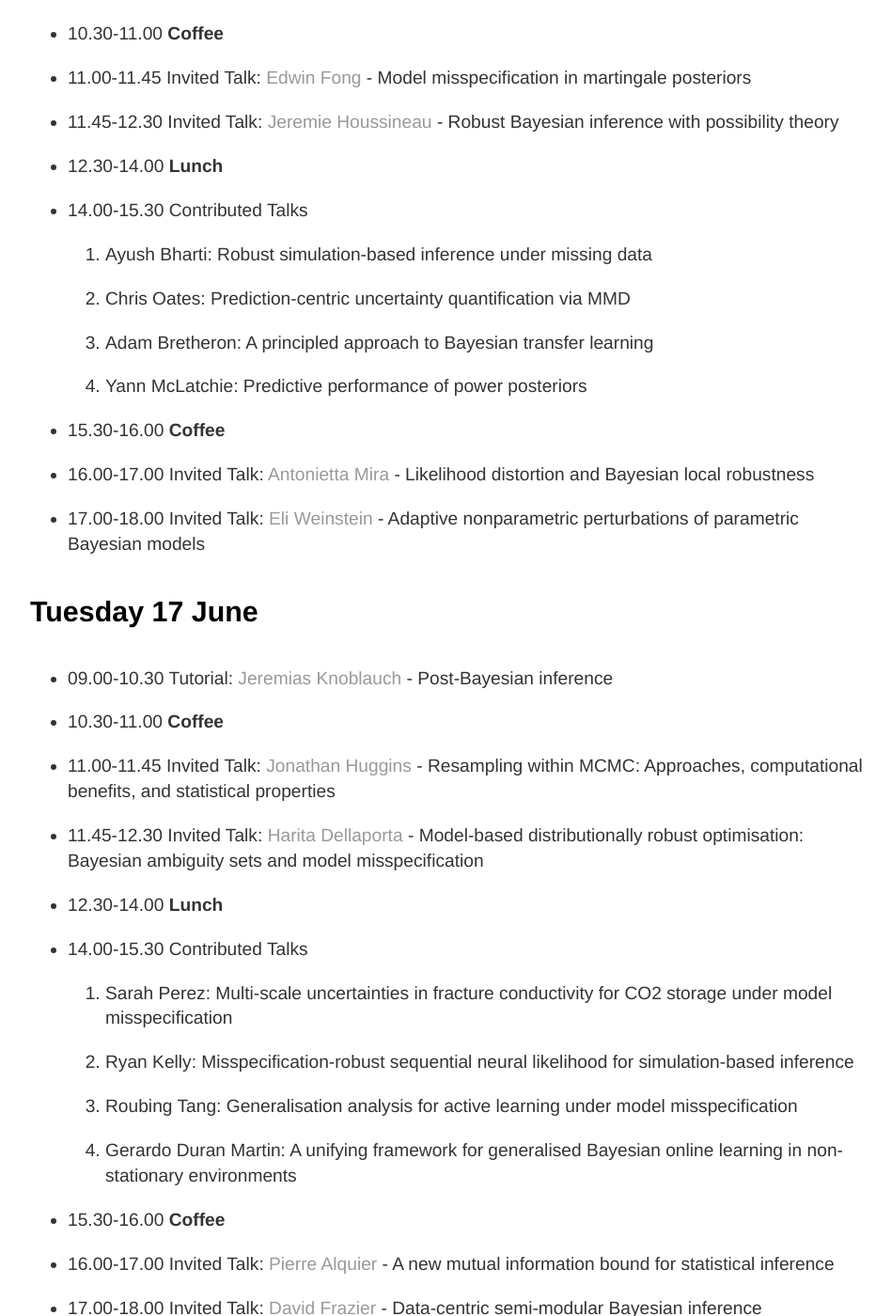
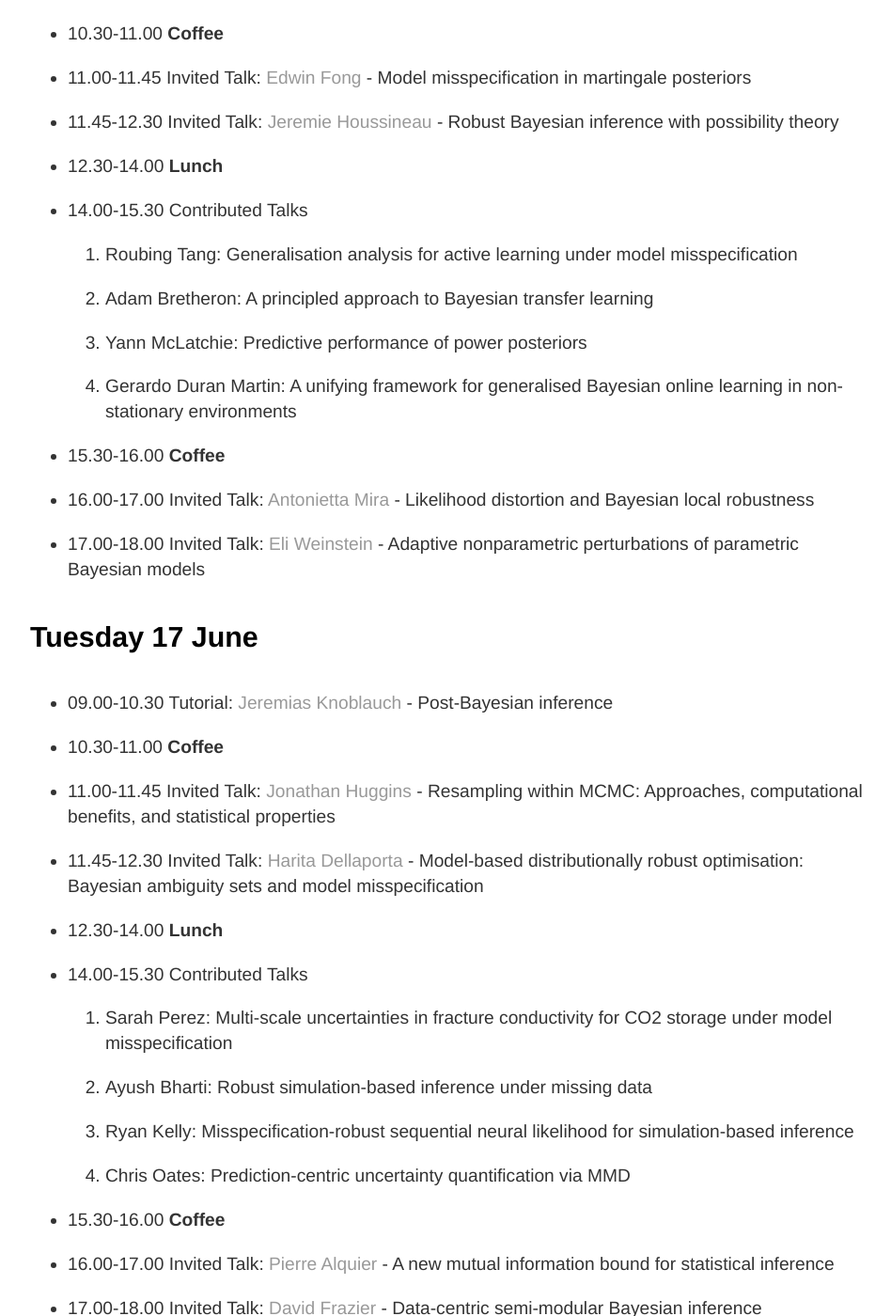
Before and after one commit to postbayes/BayesMisspecificationSatellite, a Jekyll site: the page index.html, which Jekyll copies as it is, in a window 1280 px wide and 1400 px high, scrolled down 1180 px. Shown: the whole window at 94% size, without its empty margins (160-1108 px from the left). Built offline with Jekyll 4.4.1, drawn with Linux system fonts in a browser that asks for light colours; part of the change alters nothing that is shown.

```diff
--- a/index.html
+++ b/index.html
@@ -81,10 +81,10 @@ A common justification for the use of Bayesian inference is that Bayes’ theore
 <li>12.30-14.00 <b>Lunch</b></li>
 <li>14.00-15.30 Contributed Talks </li>
 <ol>
-	<li> Ayush Bharti: Robust simulation-based inference under missing data </li>
-	<li> Chris Oates: Prediction-centric uncertainty quantification via MMD </li>
+	<li> Roubing Tang: Generalisation analysis for active learning under model misspecification </li>
 	<li> Adam Bretheron: A principled approach to Bayesian transfer learning </li>
 	<li> Yann McLatchie: Predictive performance of power posteriors </li>
+	<li> Gerardo Duran Martin: A unifying framework for generalised Bayesian online learning in non-stationary environments</li>
 </ol>
 <li>15.30-16.00 <b>Coffee</b></li>
 <li>16.00-17.00 Invited Talk: <a href="https://search.usi.ch/en/people/f8960de6d60dd08a79b6c1eb20b7442b/mira-antonietta"> Antonietta Mira </a>  - Likelihood distortion and Bayesian local robustness </li>
@@ -103,9 +103,9 @@ A common justification for the use of Bayesian inference is that Bayes’ theore
 <li>14.00-15.30 Contributed Talks </li>
 <ol>
 	<li> Sarah Perez: Multi-scale uncertainties in fracture conductivity for CO2 storage under model misspecification </li>
+	<li> Ayush Bharti: Robust simulation-based inference under missing data </li>
 	<li> Ryan Kelly: Misspecification-robust sequential neural likelihood for simulation-based inference </li>
-	<li> Roubing Tang: Generalisation analysis for active learning under model misspecification </li>
-	<li> Gerardo Duran Martin: A unifying framework for generalised Bayesian online learning in non-stationary environments</li>
+	<li> Chris Oates: Prediction-centric uncertainty quantification via MMD </li>
 </ol>
 <li>15.30-16.00 <b>Coffee</b></li>
 <li>16.00-17.00 Invited Talk: <a href="https://pierrealquier.github.io/"> Pierre Alquier </a>  - A new mutual information bound for statistical inference</li>
```
